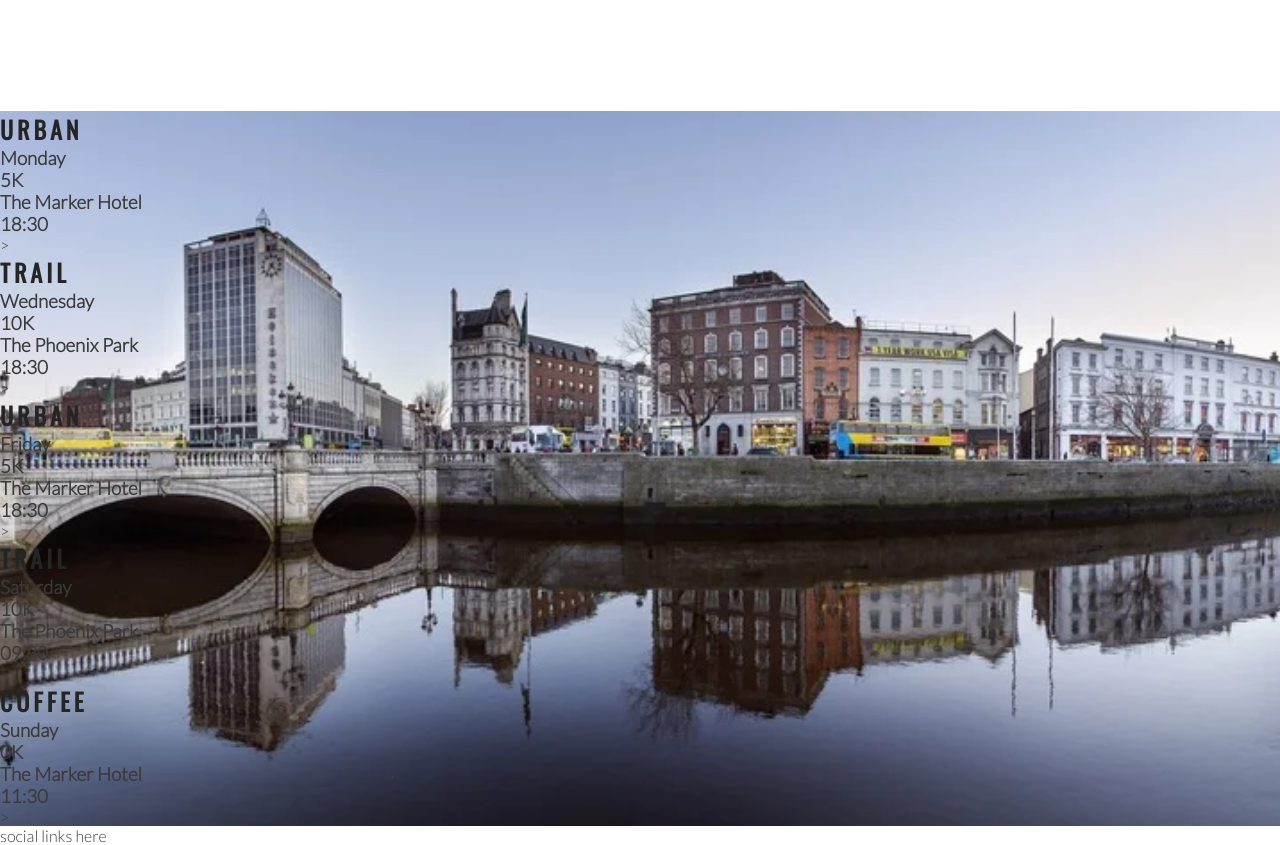
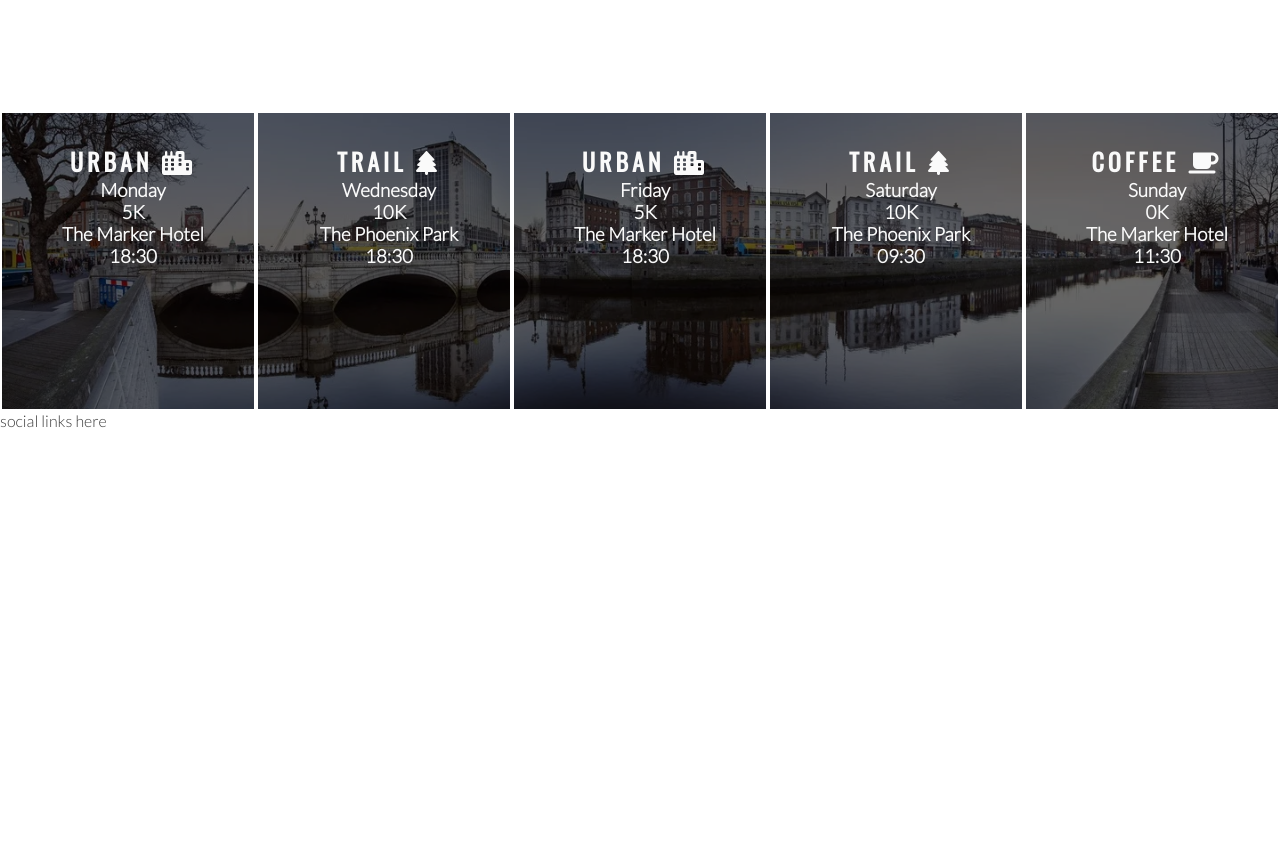
Before and after one commit to Louibens/love-running, a plain HTML site: page index.html in a window 1280 px wide. Shown: the part 1184-2029 px from the top of the page. After the commit the page ends 1614 px from the top, so only its background shows below. Drawn offline with nearby package versions, Linux system fonts and the light colour scheme.

Commit message:
style time panels and icons

```diff
--- a/assets/css/style.css
+++ b/assets/css/style.css
@@ -199,3 +199,19 @@ hr {
     width: 100%;
     overflow: hidden
 }
+
+#times div {
+    color: #fafafa;
+    background-color: rgba(0, 0, 0, .6);
+    width: 20%;
+    height: 300px;
+    float: left;
+    padding: 30px 0 0 10px;
+    text-align: center;
+    border: 2px solid white;
+    box-sizing: border-box;
+}
+
+#times h2 {
+    color: #fafafa;
+}
--- a/index.html
+++ b/index.html
@@ -73,49 +73,46 @@
         </div>
         <div id="center-about">
             <div id="circle-container">
-                <div id="circle-cover-bg">
-
-
-                </div>
+                <div id="circle-cover-bg"></div>
             </div>
         </div>
     </section>
     <section id="times">
         <div>
-            <h2>Urban</h2>
+            <h2>Urban <i class="fa-solid fa-city"></i></h2>
             <h3>Monday</h3>
             <h3>5K</h3>
             <h3>The Marker Hotel</h3>
             <h3>18:30</h3>
-        </div>>
+        </div>
         <div>
-            <h2>Trail</h2>
+            <h2>Trail <i class="fa-solid fa-tree"></i></h2>
             <h3>Wednesday</h3>
             <h3>10K</h3>
             <h3>The Phoenix Park</h3>
             <h3>18:30</h3>
-        </div>>
+        </div>
         <div>
-            <h2>Urban</h2>
+            <h2>Urban <i class="fa-solid fa-city"></i></h2>
             <h3>Friday</h3>
             <h3>5K</h3>
             <h3>The Marker Hotel</h3>
             <h3>18:30</h3>
-        </div>>
+        </div>
         <div>
-            <h2>Trail</h2>
+            <h2>Trail <i class="fa-solid fa-tree"></i></h2>
             <h3>Saturday</h3>
             <h3>10K</h3>
             <h3>The Phoenix Park</h3>
             <h3>09:30</h3>
-        </div>>
+        </div>
         <div>
-            <h2>Coffee</h2>
+            <h2>Coffee <i class="fa-solid fa-mug-saucer"></i></h2>
             <h3>Sunday</h3>
             <h3>0K</h3>
             <h3>The Marker Hotel</h3>
             <h3>11:30</h3>
-        </div>>
+        </div>
     </section>
     <footer>
         social links here
```
